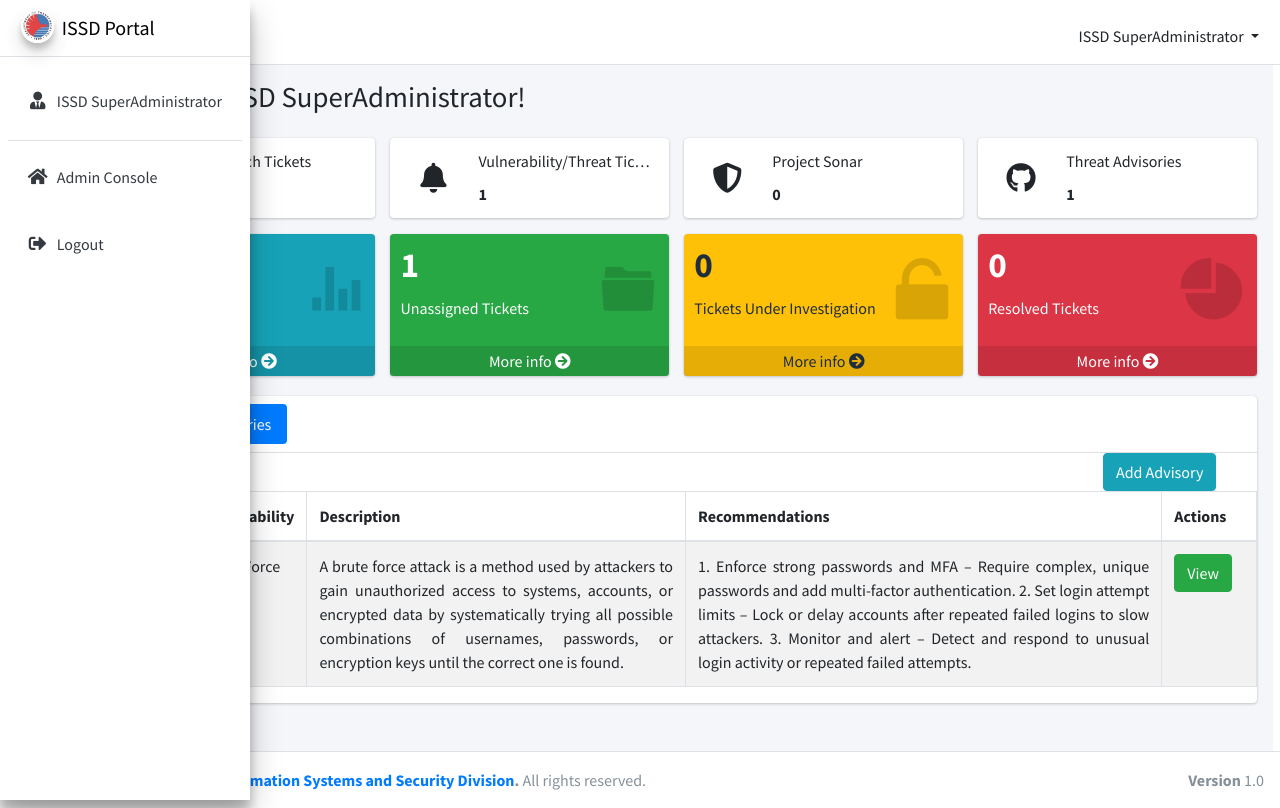
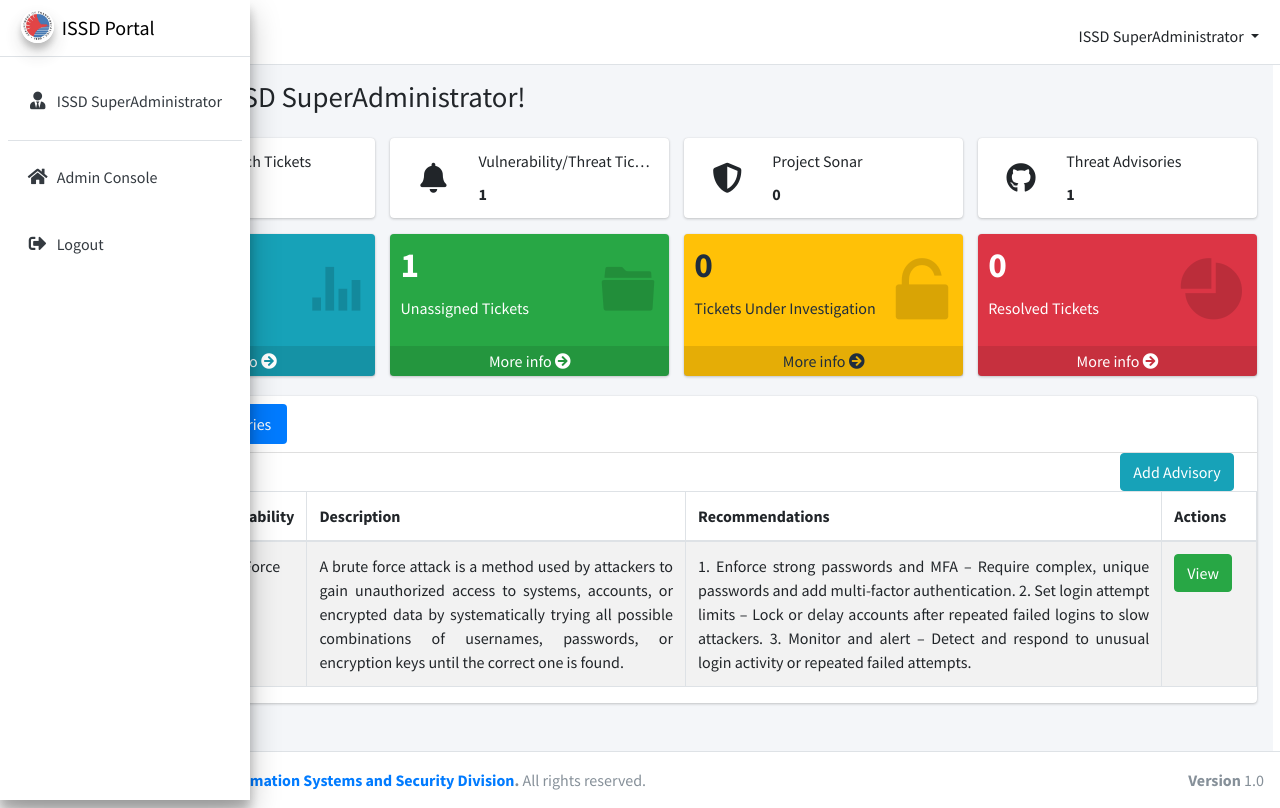
Before and after one commit to brianumandap7/CSRMS, a Django app: page /cs/ in a window 1280 px wide, after a click on "Advisories". Run offline with Django 3.2, Linux system fonts and the light colour scheme; a user stored in the database is signed in; data comes from the database, SQL or seed files in the repository; both versions use the stored data as it was after the commit; data that the repository does not hold is empty; some libraries are stand-ins or nearby versions.

Commit message:
eod adjustments sept 10

```diff
--- a/basetemp/templates/basetemp/main_base.html
+++ b/basetemp/templates/basetemp/main_base.html
@@ -119,6 +119,10 @@ hr {
     }
     .btn-custom {
       margin-right: 3.5%;
+    }
+
+    .btn-custom1 {
+      margin-right: 2%;
     }
 </style>
 <body class="hold-transition sidebar-mini layout-fixed sidebar-collapse">
--- a/cs/templates/cs/cs.html
+++ b/cs/templates/cs/cs.html
@@ -181,7 +181,7 @@
 
                 <!-- Advisories Table -->
                 <div class="tab-pane fade" id="advisories">
-                  <a href="#" class="btn btn-info float-right btn-custom" data-toggle="modal" data-target="#addAdvModal">
+                  <a href="#" class="btn btn-info float-right btn-custom1" data-toggle="modal" data-target="#addAdvModal">
                       Add Advisory
                   </a>
                   <table class="table table-bordered table-striped">
```
Also changed, not shown: db.sqlite3.
